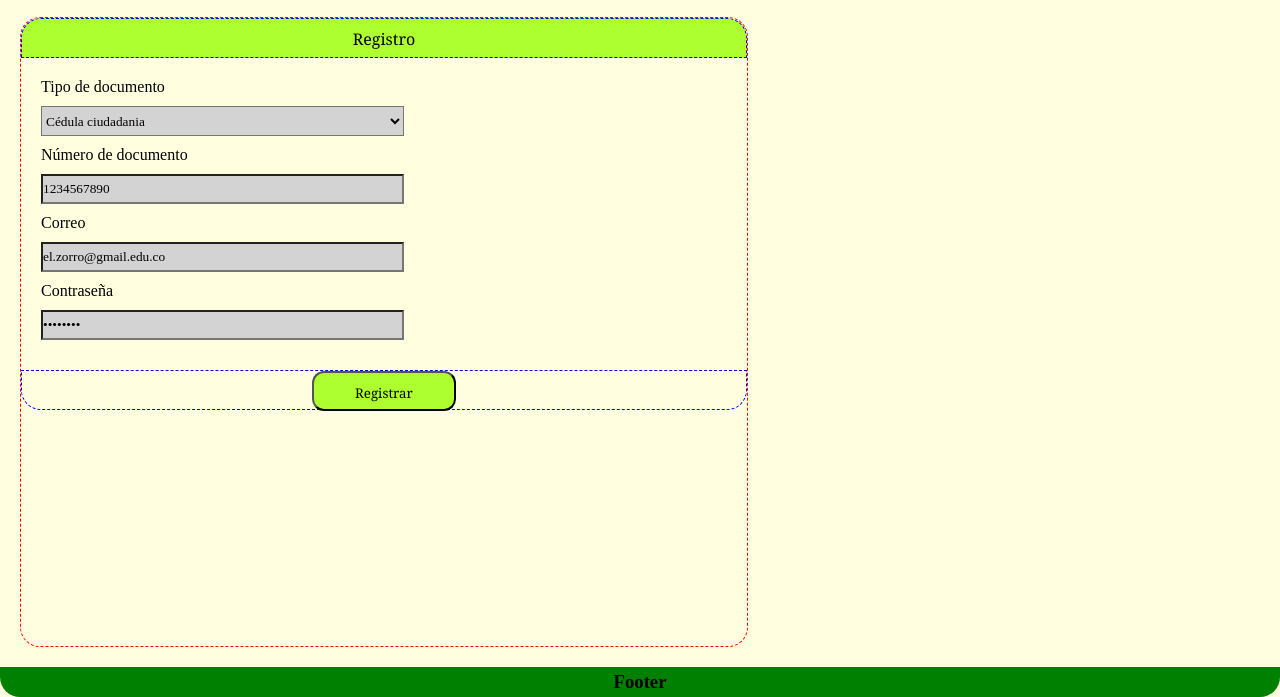
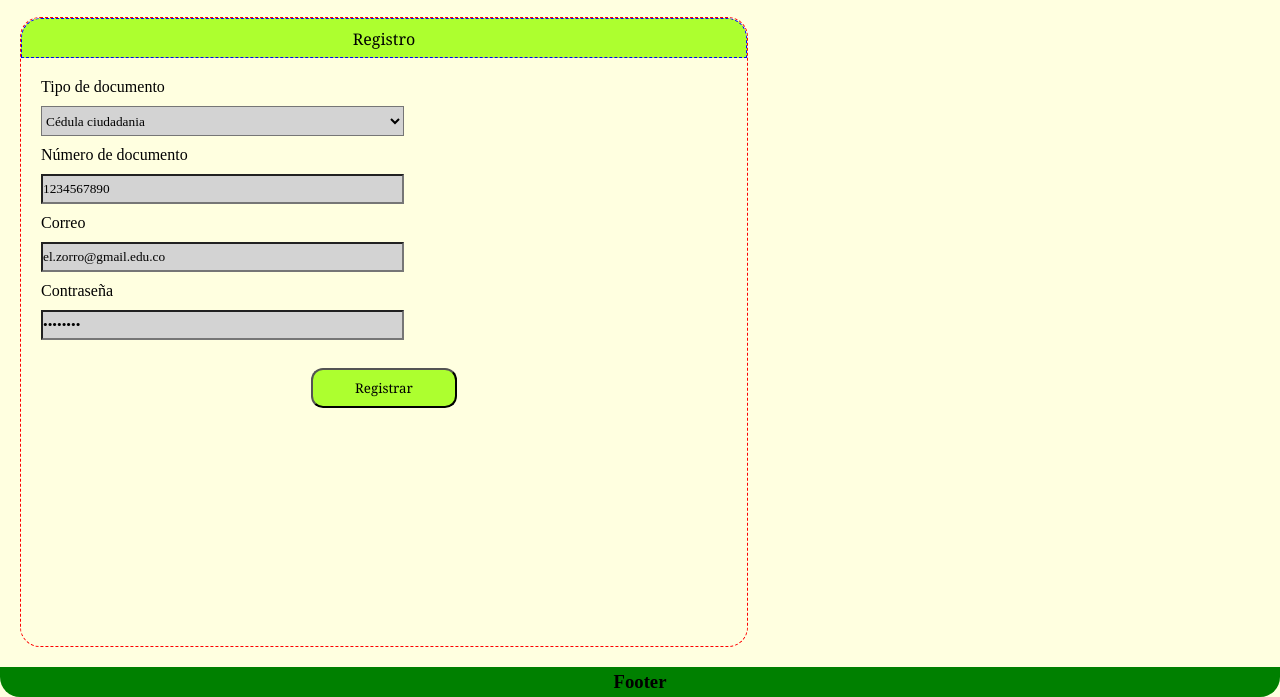
Before and after one commit to santtury/grupo-3-sprint-simple, a plain HTML site: page index.html in a window 1280 px wide. Shown: the part 103-800 px from the top of the page. Drawn offline with Linux system fonts and the light colour scheme.

Commit message:
Se optimizaron algunas lineas de código y se agregó el documento del sprint 3

```diff
--- a/index.html
+++ b/index.html
@@ -17,7 +17,8 @@
 
     <div class="clearfix"></div>
 
-    <section class="form-registro">
+    <main class="formRegistro">
+
         <form id="form-registro" action="index.html" method="POST">
             <header class="header registro">Registro</header>
 
@@ -42,12 +43,10 @@
             <input class="texto caja" id="contrasena" name="contrasena" type="password"
                 title="Debe contener por lo menos  una letra mayúscula,  una minúscula,  un número  y con una longitud  mayor  o igual a 8 dígitos"
                 pattern="(?=.*\d)(?=.*[a-z])(?=.*[A-Z]).{8,}" value="As2nAnnñ" required><br>
-
-            <footer class="boton">
-                <button id="btn-registrar">Registrar</button>
-            </footer>
+            <br>
+            <button id="btn-registrar">Registrar</button>
         </form>
-    </section>
+    </main>
 
     <div class="clearfix"></div>
 
--- a/styles/estilos.css
+++ b/styles/estilos.css
@@ -9,7 +9,7 @@ body {
   background: lightyellow;
 }
 
-.form-registro {
+.formRegistro {
   /*width: 400px;
   height: 300px; */
   margin: 20px;
@@ -64,20 +64,17 @@ header {
 }
 
 #btn-registrar {
+  margin-top: 20px;
   background: greenyellow;
   font-family: Georgia, "Times New Roman", Times, serif;
   height: 40px;
   width: 20%;
-  line-height: 40px;
-  text-align: center;
+  /* line-height: 40px;
+  text-align: center; */
+  align-items: center;
   border-radius: 12px;
-}
-
-.boton {
-  background: lightyellow;
-  height: 40px;
-  margin-top: 20px;
-  border: 1px dashed blue;
+  margin: 0 auto;
+  display: block;
 }
 
 footer {
```
Also changed, not shown: 1 other file.
